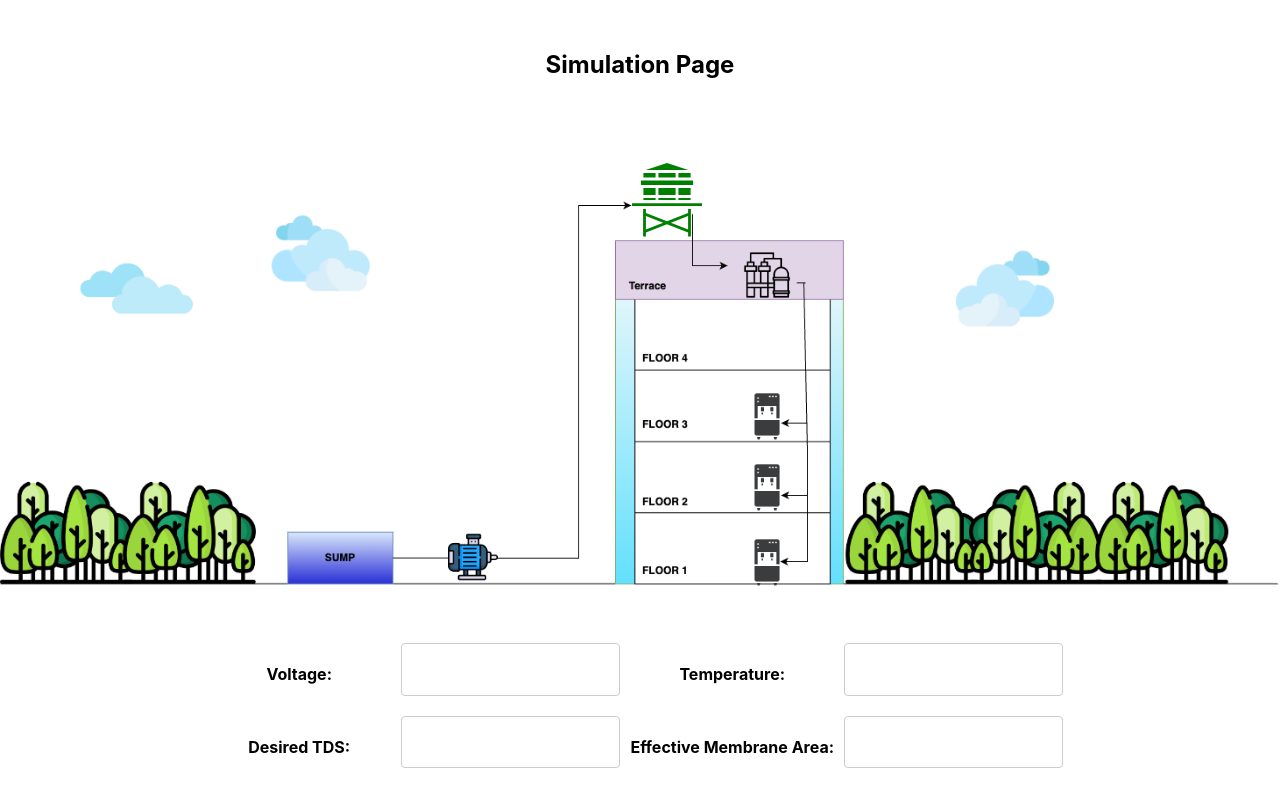
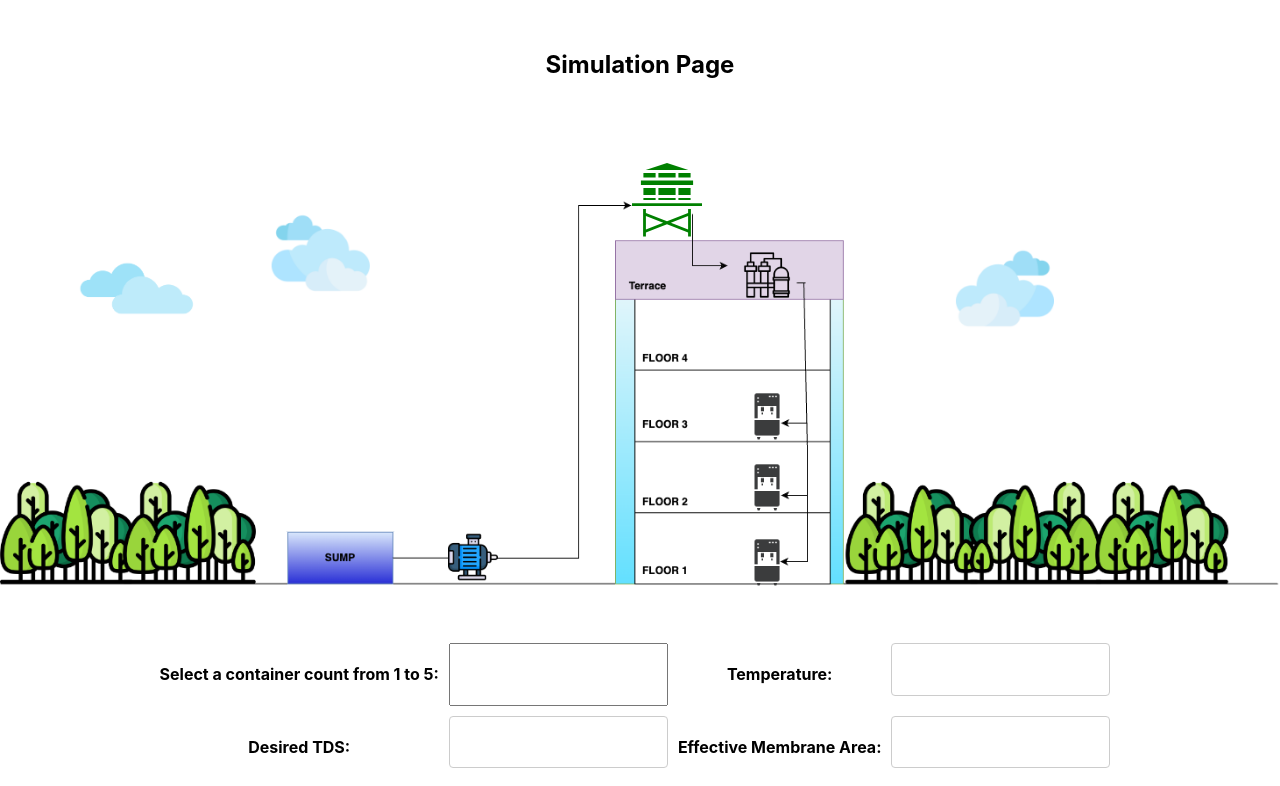
Before and after one commit to likhithkanigolla/zf-dt-frontend, a React (Create React App) app: page /simulation in a window 1280 px wide. Shown: the top 786 px of the page. Built offline with nearby package versions, Linux system fonts and the light colour scheme.

Commit message:
Bug Fixes for Cycle Count

```diff
--- a/src/pages/SimulationPage/SimulationPage.js
+++ b/src/pages/SimulationPage/SimulationPage.js
@@ -33,6 +33,22 @@ const SimulationPage = () => {
   const [waterFlowStarted, setWaterFlowStarted] = useState(false);
   const [waterConsumed, setWaterConsumed] = useState(0);
   const [showMotorStatus, setShowMotorStatus] = useState(false);
+
+  const [selectedNumber, setSelectedNumber] = useState('');
+  const [voltageValue, setVoltageValue] = useState('');
+  const voltageData = {
+    1: 2.3,
+    2: 3.4,
+    3: 4.5,
+    4: 5.6,
+    5: 6.7,
+    6: 7.8,
+    7: 8.9,
+    8: 9.0,
+    9: 10.1,
+    10: 11.2,
+  };
+
 
 
   useEffect(() => {
@@ -138,6 +154,16 @@ const SimulationPage = () => {
     }
 
     try {
+      const selectedNumberValue = parseInt(selectedNumber);
+
+      // Ensure that the selectedNumber is within the valid range of 1 to 10
+      if (isNaN(selectedNumberValue) || selectedNumberValue < 1 || selectedNumberValue > 10) {
+        alert("Please select a number between 1 and 10.");
+        return;
+      }
+
+      // Retrieve voltage value from the voltageData object
+      const voltageValue = voltageData[selectedNumberValue];
       // Calculate initial TDS based on input values
       const initialTDS = calculateInitialTDS(inputValues);
 
@@ -145,9 +171,10 @@ const SimulationPage = () => {
       const requestBody = {
         initial_tds: initialTDS,
         desired_tds: inputValues.desired_tds,
-        voltage: inputValues.voltage,
+        voltage: voltageValue,
         temperature: inputValues.temperature,
         effective_membrane_area: inputValues.effective_membrane_area,
+        sump_capacity: inputValues.sumpCapacity
         // Other parameters as needed
       };
 
@@ -286,8 +313,19 @@ const SimulationPage = () => {
       <br></br>
 
       <div className="container">
-  <h4 className="heading">Voltage:</h4>
-  <input className="input-box" type="number" name="voltage" id="voltage" value={inputValues.voltage} onChange={handleChange} />
+      <h4 className="heading" htmlFor="selectedNumber">Select a container count from 1 to 5:</h4>
+      <input
+        type="number"
+        name="selectedNumber"
+        id="selectedNumber"
+        value={selectedNumber}
+        onChange={(e) => setSelectedNumber(e.target.value)}
+        min="1"
+        max="5"
+      />
+
+  {/* <h4 className="heading">Voltage:</h4>
+  <input className="input-box" type="number" name="voltage" id="voltage" value={inputValues.voltage} onChange={handleChange} /> */}
 
   <h4 className="heading">Temperature:</h4>
   <input className="input-box" type="number" name="temperature" id="temperature" value={inputValues.temperature} onChange={handleChange} />
@@ -358,10 +396,10 @@ const SimulationPage = () => {
       </div>
 
       {showMotorStatus && (
-        <div className="motor-status-overlay">
-          <p>Motor is {motorOn ? "on" : "off"}</p>
-        </div>
-      )}
+      <div className="motor-status-overlay">
+        <p>Motor is {motorOn ? "on" : "off"}</p>
+      </div>
+    )}
 
     </div>
   );
```
Also changed, not shown: src/pages/SimulationPage/data.json (added, +12 -0 lines).
